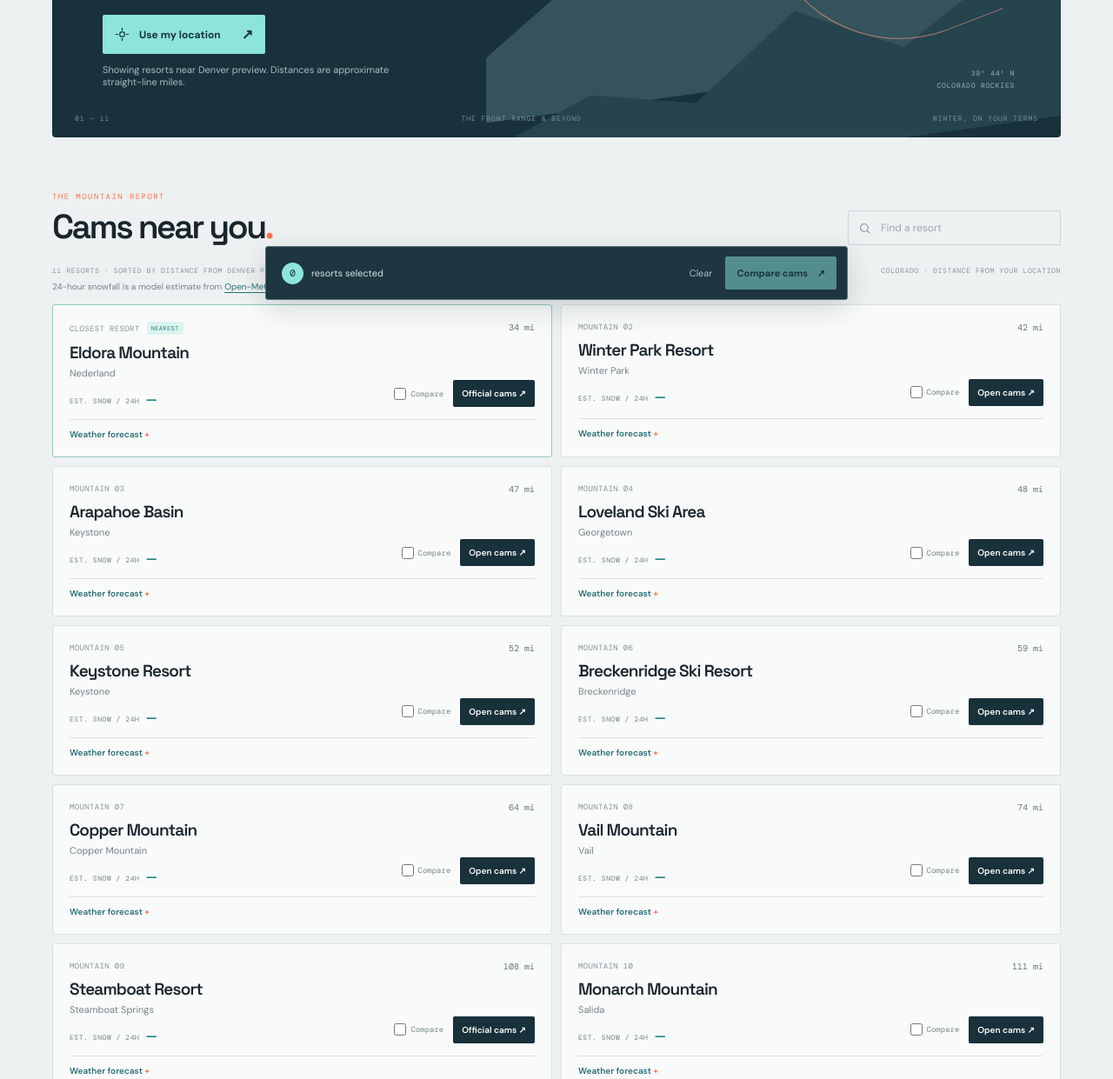
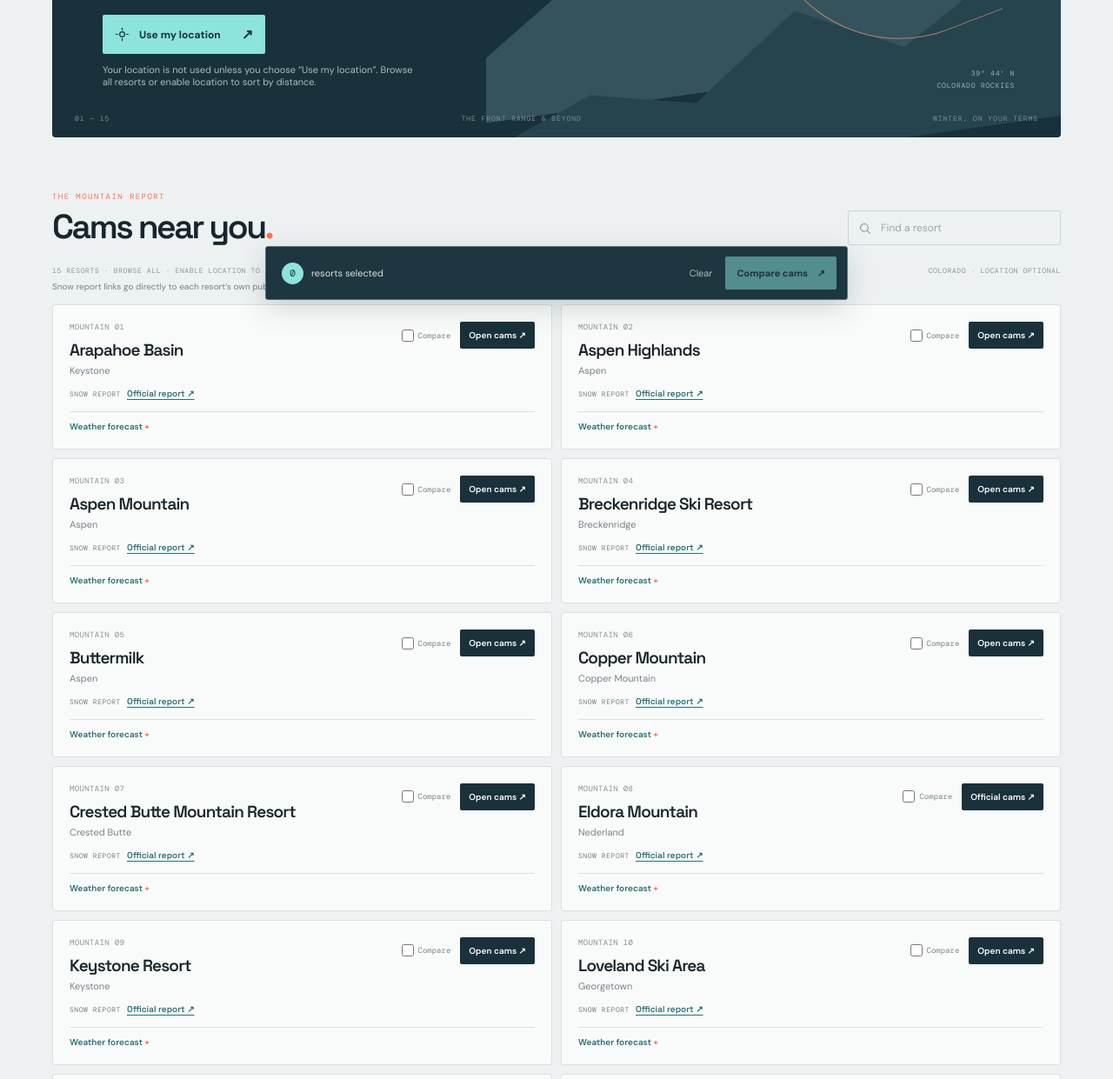
Before and after one commit to WinterTechForum/pow-cam-viewer, a website with bundled scripts: page public/index.html in a window 1280 px wide. Shown: the part 440-1681 px from the top of the page at 87% size. Built offline with nearby package versions, Linux system fonts and the light colour scheme; no server answers.

Commit message:
Add Aspen resorts and opt-in location sorting

```diff
--- a/public/app.js
+++ b/public/app.js
@@ -1,8 +1,4 @@
 import { sortByDistance } from './geo.js';
-import { loadSnowfallEstimates } from './snow.js';
-
-const PREVIEW_LOCATION = { latitude: 39.7392, longitude: -104.9903 };
-const PREVIEW_NAME = 'Denver preview';
 const MAX_COMPARE = 3;
 const HDRELAY_SCRIPT_URL = 'https://manage.hdrelay.com/js/hdrelay.js';
 
@@ -26,8 +22,8 @@ const cameraOfficialLink = document.querySelector('#camera-official-link');
 
 let resorts = [];
 let nearbyResorts = [];
-let locationName = PREVIEW_NAME;
-let snowStatus = 'loading';
+let hasLocation = false;
+let locationName = 'your location';
 let hdRelayScriptPromise;
 const selectedIds = new Set();
 
@@ -36,19 +32,16 @@ function formatDistance(miles) {
   return `${Math.round(miles)} mi`;
 }
 
-function formatSnowfall(inches) {
-  return inches == null ? '—' : `${inches.toFixed(1)}″`;
-}
-
 function resortCard(resort, index) {
   const card = document.createElement('article');
-  card.className = `resort-card${index === 0 ? ' is-nearest' : ''}`;
+  const isNearest = hasLocation && index === 0;
+  card.className = `resort-card${isNearest ? ' is-nearest' : ''}`;
 
   const info = document.createElement('div');
   const kicker = document.createElement('div');
   kicker.className = 'card-kicker';
-  kicker.append(document.createTextNode(index === 0 ? 'Closest resort' : `Mountain ${String(index + 1).padStart(2, '0')}`));
-  if (index === 0) {
+  kicker.append(document.createTextNode(isNearest ? 'Closest resort' : `Mountain ${String(index + 1).padStart(2, '0')}`));
+  if (isNearest) {
     const tag = document.createElement('span');
     tag.className = 'nearest-tag';
     tag.textContent = 'NEAREST';
@@ -63,17 +56,21 @@ function resortCard(resort, index) {
   const snow = document.createElement('p');
   snow.className = 'snow-total';
   const snowLabel = document.createElement('span');
-  snowLabel.textContent = 'EST. SNOW / 24H';
-  const snowValue = document.createElement('strong');
-  snowValue.textContent = snowStatus === 'loading' ? '…' : formatSnowfall(resort.snowfall24hInches);
-  snow.append(snowLabel, snowValue);
+  snowLabel.textContent = 'SNOW REPORT';
+  const snowLink = document.createElement('a');
+  snowLink.href = resort.snowReportUrl;
+  snowLink.target = '_blank';
+  snowLink.rel = 'noopener noreferrer';
+  snowLink.textContent = 'Official report ↗';
+  snow.append(snowLabel, snowLink);
   info.append(kicker, name, town, snow);
 
   const actions = document.createElement('div');
   actions.className = 'card-actions';
   const distance = document.createElement('span');
   distance.className = 'distance';
-  distance.textContent = formatDistance(resort.distanceMiles);
+  distance.textContent = hasLocation ? formatDistance(resort.distanceMiles) : '';
+  distance.hidden = !hasLocation;
 
   const bottom = document.createElement('div');
   bottom.className = 'card-bottom';
@@ -142,7 +139,9 @@ function renderResorts() {
   );
   grid.replaceChildren(...filtered.map(resortCard));
   emptyResults.hidden = filtered.length > 0;
-  summary.textContent = `${filtered.length} RESORT${filtered.length === 1 ? '' : 'S'} · SORTED BY DISTANCE FROM ${locationName.toUpperCase()}`;
+  summary.textContent = hasLocation
+    ? `${filtered.length} RESORT${filtered.length === 1 ? '' : 'S'} · SORTED BY DISTANCE FROM ${locationName.toUpperCase()}`
+    : `${filtered.length} RESORT${filtered.length === 1 ? '' : 'S'} · BROWSE ALL · ENABLE LOCATION TO SORT BY DISTANCE`;
 }
 
 function updateCompareBar() {
@@ -161,7 +160,7 @@ function renderCompareCard(resort, index) {
   const name = document.createElement('h3');
   name.textContent = resort.name;
   const detail = document.createElement('p');
-  detail.textContent = `${resort.town} · ${formatDistance(resort.distanceMiles)} away · ${formatSnowfall(resort.snowfall24hInches)} est. snow`;
+  detail.textContent = hasLocation ? `${resort.town} · ${formatDistance(resort.distanceMiles)} away` : resort.town;
   card.append(number, name, detail);
 
   if (!resort.cameras?.length) {
@@ -296,20 +295,9 @@ function openCameraViewer(resort) {
 
 function setLocation(nextLocation, nextName) {
   locationName = nextName;
+  hasLocation = true;
   nearbyResorts = sortByDistance(resorts, nextLocation);
   status.textContent = `Showing resorts near ${locationName}. Distances are approximate straight-line miles.`;
-  renderResorts();
-}
-
-async function loadSnowTotals() {
-  try {
-    const estimates = await loadSnowfallEstimates(resorts);
-    for (const resort of resorts) resort.snowfall24hInches = estimates.get(resort.id);
-    snowStatus = 'loaded';
-  } catch (error) {
-    snowStatus = 'unavailable';
-    console.warn('Snowfall estimates unavailable:', error);
-  }
   renderResorts();
 }
 
@@ -318,8 +306,8 @@ async function loadResorts() {
     const response = await fetch('/resorts.json');
     if (!response.ok) throw new Error('Resort list could not be loaded.');
     resorts = await response.json();
-    setLocation(PREVIEW_LOCATION, PREVIEW_NAME);
-    loadSnowTotals();
+    nearbyResorts = [...resorts].sort((a, b) => a.name.localeCompare(b.name));
+    renderResorts();
   } catch (error) {
     summary.textContent = 'RESORTS UNAVAILABLE';
     status.textContent = error.message;
@@ -328,7 +316,7 @@ async function loadResorts() {
 
 locateButton.addEventListener('click', () => {
   if (!('geolocation' in navigator)) {
-    status.textContent = 'Location is not available in this browser. Showing the Denver preview.';
+    status.textContent = 'Location is not available in this browser. Browse all resorts alphabetically.';
     return;
   }
   locateButton.disabled = true;
@@ -341,8 +329,8 @@ locateButton.addEventListener('click', () => {
     (error) => {
       const messages = {
         1: 'Location permission was denied. Allow location access in your browser settings to see nearby resorts.',
-        2: 'Your location could not be determined. Try again or use the Denver preview.',
-        3: 'Location lookup timed out. Try again.'
+        2: 'Your location could not be determined. Try again or continue browsing all resorts.',
+        3: 'Location lookup timed out. Try again or continue browsing all resorts.'
       };
       status.textContent = messages[error.code] || 'Location lookup failed. Try again.';
       locateButton.disabled = false;
--- a/public/index.html
+++ b/public/index.html
@@ -26,7 +26,7 @@
             <span>Use my location</span>
             <span class="button-arrow" aria-hidden="true">↗</span>
           </button>
-          <p class="location-status" id="location-status" role="status">Showing resorts near Denver as a preview. Use your location for nearby results.</p>
+          <p class="location-status" id="location-status" role="status">Your location is not used unless you choose “Use my location”. Browse all resorts or enable location to sort by distance.</p>
         </div>
         <div class="hero-art" aria-hidden="true">
           <div class="sun"></div>
@@ -36,7 +36,7 @@
           <span class="art-label">39° 44' N<br>COLORADO ROCKIES</span>
           <span class="art-spark spark-one">✳</span><span class="art-spark spark-two">✳</span>
         </div>
-        <div class="hero-foot"><span>01 — 11</span><span>THE FRONT RANGE & BEYOND</span><span>WINTER, ON YOUR TERMS</span></div>
+        <div class="hero-foot"><span>01 — 15</span><span>THE FRONT RANGE & BEYOND</span><span>WINTER, ON YOUR TERMS</span></div>
       </section>
 
       <section class="resort-section" aria-labelledby="resort-heading">
@@ -50,8 +50,8 @@
             <input id="search-input" type="search" placeholder="Find a resort" autocomplete="off">
           </label>
         </div>
-        <div class="results-meta"><span id="results-summary">Loading resorts…</span><span>COLORADO · DISTANCE FROM YOUR LOCATION</span></div>
-        <p class="data-note">24-hour snowfall is a model estimate from <a href="https://open-meteo.com/" target="_blank" rel="noopener noreferrer">Open-Meteo</a>, not an official resort report.</p>
+        <div class="results-meta"><span id="results-summary">Loading resorts…</span><span>COLORADO · LOCATION OPTIONAL</span></div>
+        <p class="data-note">Snow report links go directly to each resort’s own published conditions. POW Cam does not scrape or republish report totals.</p>
         <div id="resort-grid" class="resort-grid" aria-live="polite"></div>
         <p id="empty-results" class="empty-results" hidden>No resorts match that search. Try a different name.</p>
       </section>
--- a/public/resorts.json
+++ b/public/resorts.json
@@ -7,7 +7,8 @@
     "longitude": -105.5825,
     "webcamsUrl": "https://www.eldora.com/the-mountain/current-conditions/webcams/",
     "cameras": [],
-    "snowForecastUrl": "https://www.snow-forecast.com/resorts/Eldora-Mountain-Resort/forecasts/widget/mid/i"
+    "snowForecastUrl": "https://www.snow-forecast.com/resorts/Eldora-Mountain-Resort/forecasts/widget/mid/i",
+    "snowReportUrl": "https://www.eldora.com/the-mountain/current-conditions/snow-report-weather/"
   },
   {
     "id": "winter-park",
@@ -48,7 +49,8 @@
         "url": "https://cams.winterparkresort.com/best-western-cam.jpg"
       }
     ],
-    "snowForecastUrl": "https://www.snow-forecast.com/resorts/Winter-Park/forecasts/widget/mid/i"
+    "snowForecastUrl": "https://www.snow-forecast.com/resorts/Winter-Park/forecasts/widget/mid/i",
+    "snowReportUrl": "https://www.winterparkresort.com/the-mountain/mountain-report"
   },
   {
     "id": "loveland",
@@ -95,7 +97,8 @@
         "url": "https://cams.skiloveland.com/lsacams/valleydeck/valleydeck.jpg"
       }
     ],
-    "snowForecastUrl": "https://www.snow-forecast.com/resorts/Loveland/forecasts/widget/mid/i"
+    "snowForecastUrl": "https://www.snow-forecast.com/resorts/Loveland/forecasts/widget/mid/i",
+    "snowReportUrl": "https://skiloveland.com/snow-report/"
   },
   {
     "id": "monarch",
@@ -142,7 +145,8 @@
         "url": "https://webcam.io/webcams/MwKk2M/latest.jpg"
       }
     ],
-    "snowForecastUrl": "https://www.snow-forecast.com/resorts/Monarch-Ski-Area/forecasts/widget/mid/i"
+    "snowForecastUrl": "https://www.snow-forecast.com/resorts/Monarch-Ski-Area/forecasts/widget/mid/i",
+    "snowReportUrl": "https://skimonarch.com/conditions/"
   },
   {
     "id": "arapahoe-basin",
@@ -171,7 +175,8 @@
         "providerId": "61e1c1e5faf0bf0b5629ac57"
       }
     ],
-    "snowForecastUrl": "https://www.snow-forecast.com/resorts/Arapahoe-Basin/forecasts/widget/mid/i"
+    "snowForecastUrl": "https://www.snow-forecast.com/resorts/Arapahoe-Basin/forecasts/widget/mid/i",
+    "snowReportUrl": "https://www.arapahoebasin.com/snow-report/"
   },
   {
     "id": "keystone",
@@ -212,7 +217,8 @@
         "url": "https://player.brownrice.com/snapshot/keystonelakeside"
       }
     ],
-    "snowForecastUrl": "https://www.snow-forecast.com/resorts/Keystone-Resort/forecasts/widget/mid/i"
+    "snowForecastUrl": "https://www.snow-forecast.com/resorts/Keystone-Resort/forecasts/widget/mid/i",
+    "snowReportUrl": "https://www.keystoneresort.com/the-mountain/mountain-conditions/snow-and-weather-report.aspx"
   },
   {
     "id": "breckenridge",
@@ -241,7 +247,8 @@
         "url": "https://player.brownrice.com/snapshot/breckenridge7"
       }
     ],
-    "snowForecastUrl": "https://www.snow-forecast.com/resorts/Breckenridge/forecasts/widget/mid/i"
+    "snowForecastUrl": "https://www.snow-forecast.com/resorts/Breckenridge/forecasts/widget/mid/i",
+    "snowReportUrl": "https://www.breckenridge.com/the-mountain/mountain-conditions/snow-and-weather-report.aspx"
   },
   {
     "id": "copper-mountain",
@@ -264,7 +271,8 @@
         "url": "https://watch.hdrelay.io/api/public/poster/cam_copper_mountain___union_1790871057199"
       }
     ],
-    "snowForecastUrl": "https://www.snow-forecast.com/resorts/Copper-Mountain/forecasts/widget/mid/i"
+    "snowForecastUrl": "https://www.snow-forecast.com/resorts/Copper-Mountain/forecasts/widget/mid/i",
+    "snowReportUrl": "https://www.coppercolorado.com/the-mountain/conditions-weather/snow-report/"
   },
   {
     "id": "vail",
@@ -305,7 +313,8 @@
         "url": "https://player.brownrice.com/snapshot/vailsnowsummit"
       }
     ],
-    "snowForecastUrl": "https://www.snow-forecast.com/resorts/Vail/forecasts/widget/mid/i"
+    "snowForecastUrl": "https://www.snow-forecast.com/resorts/Vail/forecasts/widget/mid/i",
+    "snowReportUrl": "https://www.vail.com/the-mountain/mountain-conditions/snow-and-weather-report.aspx"
   },
   {
     "id": "steamboat",
@@ -315,7 +324,8 @@
     "longitude": -106.8045,
     "webcamsUrl": "https://www.steamboat.com/the-mountain/live-cams",
     "cameras": [],
-    "snowForecastUrl": "https://www.snow-forecast.com/resorts/Steamboat-Ski/forecasts/widget/mid/i"
+    "snowForecastUrl": "https://www.snow-forecast.com/resorts/Steamboat-Ski/forecasts/widget/mid/i",
+    "snowReportUrl": "https://www.steamboat.com/the-mountain/mountain-report"
   },
   {
     "id": "crested-butte",
@@ -344,6 +354,91 @@
         "url": "https://player.brownrice.com/snapshot/crestedbuttewarm"
       }
     ],
-    "snowForecastUrl": "https://www.snow-forecast.com/resorts/Crested-Butte-Mountain/forecasts/widget/mid/i"
+    "snowForecastUrl": "https://www.snow-forecast.com/resorts/Crested-Butte-Mountain/forecasts/widget/mid/i",
+    "snowReportUrl": "https://www.skicb.com/the-mountain/mountain-conditions/weather-report.aspx"
+  },
+  {
+    "id": "aspen-mountain",
+    "name": "Aspen Mountain",
+    "town": "Aspen",
+    "latitude": 39.2,
+    "longitude": -106.77,
+    "webcamsUrl": "https://www.aspensnowmass.com/four-mountains/aspen-mountain/mountain-cams",
+    "cameras": [
+      {
+        "name": "Silver Queen Gondola Cam",
+        "type": "iframe",
+        "provider": "Aspen Snowmass",
+        "url": "https://aspensnowmass.com/aspenmountainsilverqueengondolacamera"
+      }
+    ],
+    "snowForecastUrl": "https://www.snow-forecast.com/resorts/Aspen-Mountain/forecasts/widget/mid/i",
+    "snowReportUrl": "https://weather.aspensnowmass.com/aspen-summary.html"
+  },
+  {
+    "id": "aspen-highlands",
+    "name": "Aspen Highlands",
+    "town": "Aspen",
+    "latitude": 39.19,
+    "longitude": -106.82,
+    "webcamsUrl": "https://www.aspensnowmass.com/four-mountains/aspen-highlands/mountain-cams",
+    "cameras": [
+      {
+        "name": "Exhibition Lift Cam",
+        "type": "iframe",
+        "provider": "Aspen Snowmass",
+        "url": "https://aspensnowmass.com/aspenhighlandsexhibitionliftcam"
+      },
+      {
+        "name": "Highland Bowl",
+        "type": "image",
+        "provider": "Roundshot",
+        "url": "https://backend.roundshot.com/cams/3d9af2719f79f6c4447593172a4f5c6a/medium"
+      },
+      {
+        "name": "Maroon Bells",
+        "type": "image",
+        "provider": "Roundshot",
+        "url": "https://backend.roundshot.com/cams/19a0db224d24e8f0b9f874eeb6b18a9a/medium"
+      }
+    ],
+    "snowForecastUrl": "https://www.snow-forecast.com/resorts/Aspen-Highlands/forecasts/widget/mid/i",
+    "snowReportUrl": "https://weather.aspensnowmass.com/highlands-summary.html"
+  },
+  {
+    "id": "buttermilk",
+    "name": "Buttermilk",
+    "town": "Aspen",
+    "latitude": 39.2,
+    "longitude": -106.8,
+    "webcamsUrl": "https://www.aspensnowmass.com/four-mountains/buttermilk/mountain-cams",
+    "cameras": [
+      {
+        "name": "Summit Express Lift Cam",
+        "type": "iframe",
+        "provider": "Aspen Snowmass",
+        "url": "https://aspensnowmass.com/summitexpressliftcam"
+      }
+    ],
+    "snowForecastUrl": "https://www.snow-forecast.com/resorts/Buttermilk/forecasts/widget/mid/i",
+    "snowReportUrl": "https://weather.aspensnowmass.com/buttermilk-summary.html"
+  },
+  {
+    "id": "snowmass",
+    "name": "Snowmass",
+    "town": "Snowmass Village",
+    "latitude": 39.2,
+    "longitude": -106.9,
+    "webcamsUrl": "https://www.aspensnowmass.com/four-mountains/snowmass/mountain-cams",
+    "cameras": [
+      {
+        "name": "Village Express Lift Cam",
+        "type": "iframe",
+        "provider": "Aspen Snowmass",
+        "url": "https://aspensnowmass.com/snowmassvillageexpressliftcam"
+      }
+    ],
+    "snowForecastUrl": "https://www.snow-forecast.com/resorts/Snowmass/forecasts/widget/mid/i",
+    "snowReportUrl": "https://weather.aspensnowmass.com/snowmass-summary.html"
   }
 ]
--- a/public/snow.js
+++ /dev/null
@@ -1,34 +0,0 @@
-const OPEN_METEO_ENDPOINT = 'https://api.open-meteo.com/v1/forecast';
-const CM_PER_INCH = 2.54;
-
-export function past24HourSnowfallInches(hourly) {
-  if (!Array.isArray(hourly?.snowfall) || hourly.snowfall.length < 24) return null;
-  const recentValues = hourly.snowfall.slice(-24);
-  if (recentValues.some((value) => typeof value !== 'number' || !Number.isFinite(value))) return null;
-  return recentValues.reduce((sum, value) => sum + value, 0) / CM_PER_INCH;
-}
-
-export async function loadSnowfallEstimates(resorts) {
-  if (resorts.length === 0) return new Map();
-
-  const params = new URLSearchParams({
-    latitude: resorts.map((resort) => resort.latitude).join(','),
-    longitude: resorts.map((resort) => resort.longitude).join(','),
-    hourly: 'snowfall',
-    past_hours: '24',
-    forecast_hours: '1',
-    timezone: 'UTC',
-    timeformat: 'unixtime'
-  });
-  const response = await fetch(`${OPEN_METEO_ENDPOINT}?${params}`, {
-    signal: AbortSignal.timeout(12000)
-  });
-  if (!response.ok) throw new Error(`Snow data request failed (${response.status}).`);
-
-  const payload = await response.json();
-  const locations = Array.isArray(payload) ? payload : [payload];
-  return new Map(resorts.map((resort, index) => [
-    resort.id,
-    past24HourSnowfallInches(locations[index]?.hourly)
-  ]));
-}
--- a/public/styles.css
+++ b/public/styles.css
@@ -148,9 +148,9 @@ h2 { margin: 0; font: 600 clamp(27px, 4vw, 39px)/1.08 var(--display); letter-spa
 }
 
 .data-note { margin: -5px 0 14px; color: var(--muted); font-size: 10px; }
-.data-note a, .official-source { color: #286e74; text-underline-offset: 3px; }
+.data-note a, .official-source, .snow-total a { color: #286e74; text-underline-offset: 3px; }
 .snow-total { display: flex; align-items: baseline; gap: 7px; margin: 13px 0 0; color: #718187; font: 8px var(--mono); letter-spacing: .07em; }
-.snow-total strong { color: #197f7d; font: 600 15px var(--display); letter-spacing: -.03em; }
+.snow-total a { font: 600 10px var(--display); letter-spacing: 0; }
 .camera-dialog { width: min(100% - 28px, 980px); }
 .camera-toolbar { display: flex; align-items: center; gap: 11px; margin-bottom: 10px; }
 .camera-toolbar label { color: var(--muted); font: 9px var(--mono); letter-spacing: .08em; text-transform: uppercase; }
```
Also changed, not shown: test/cameras.test.js (+19 -5 lines), test/snow.test.js (deleted, +0 -13 lines), README.md.
